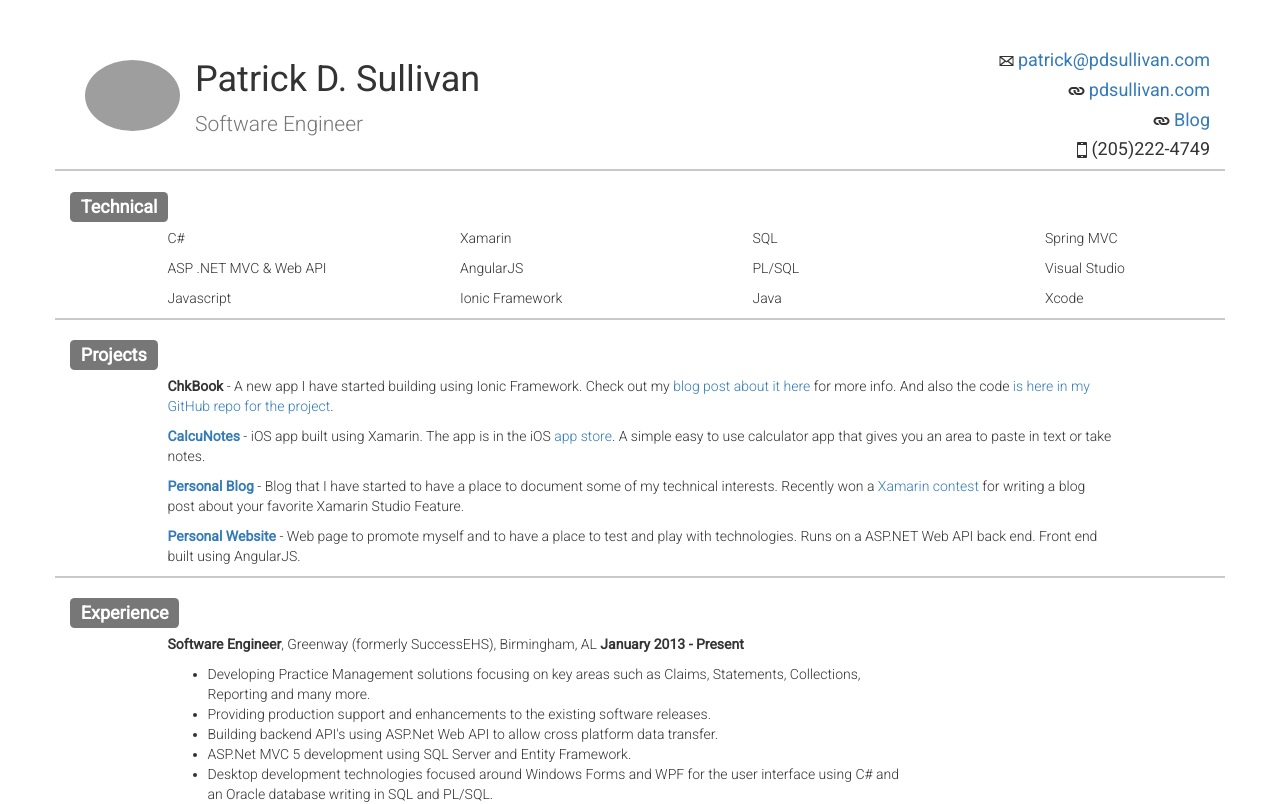
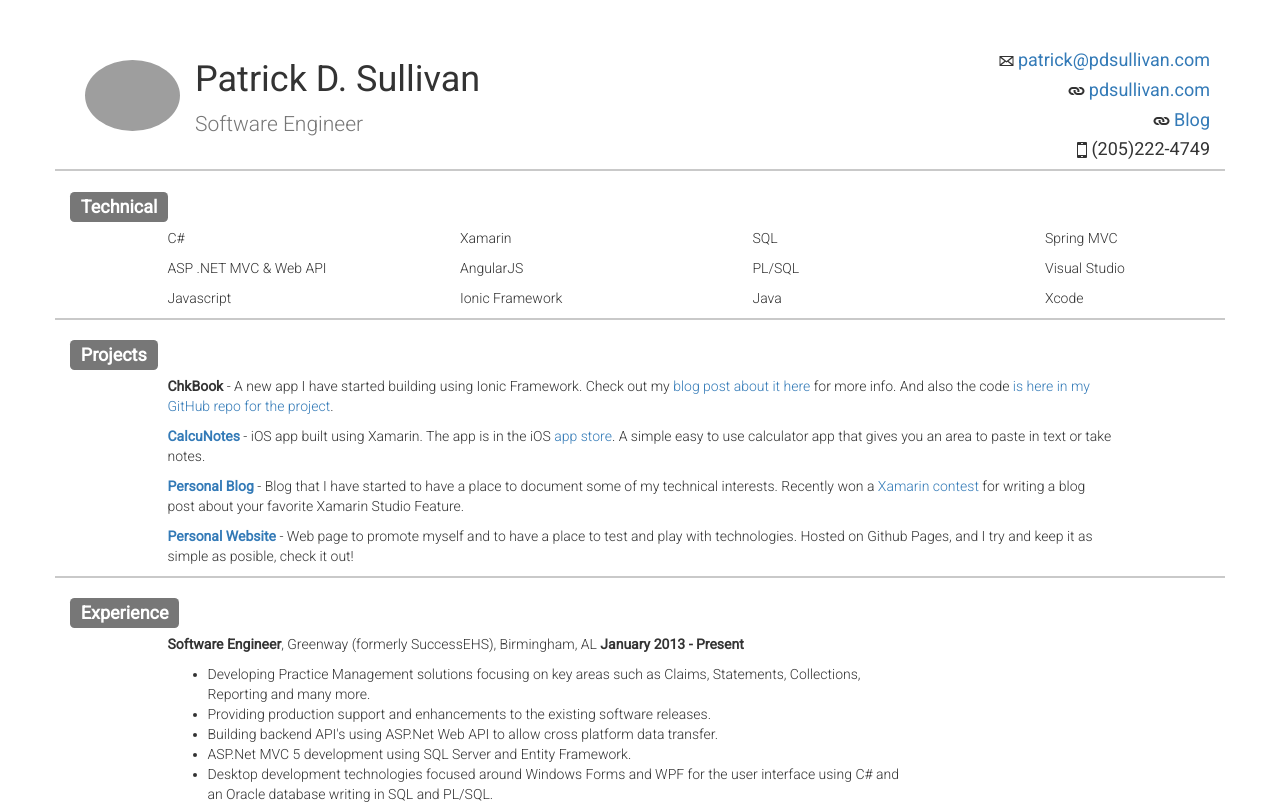
Before and after one commit to pdsullivan/resume, a plain HTML site: page index.html in a window 1280 px wide. Shown: the top 804 px of the page. Drawn offline with nearby package versions, Linux system fonts and the light colour scheme; grey boxes are pictures that could not be loaded.

Commit message:
check it out.
added idea to git ignore.

```diff
--- a/index.html
+++ b/index.html
@@ -135,7 +135,7 @@
         </div>
         <div class="col-md-10 col-md-offset-1 col-xs-offset-1">
           <p>
-            <a href="http://pdsullivan.com" target="_blank"><strong>Personal Website</strong></a> <span>- Web page to promote myself and to have a place to test and play with technologies. Runs on a ASP.NET Web API back end. Front end built using AngularJS.</span>
+            <a href="http://pdsullivan.com" target="_blank"><strong>Personal Website</strong></a> <span>- Web page to promote myself and to have a place to test and play with technologies. Hosted on Github Pages, and I try and keep it as simple as posible, check it out!</span>
           </p>
         </div>
         <br>
```
Also changed, not shown: 1 other file.
